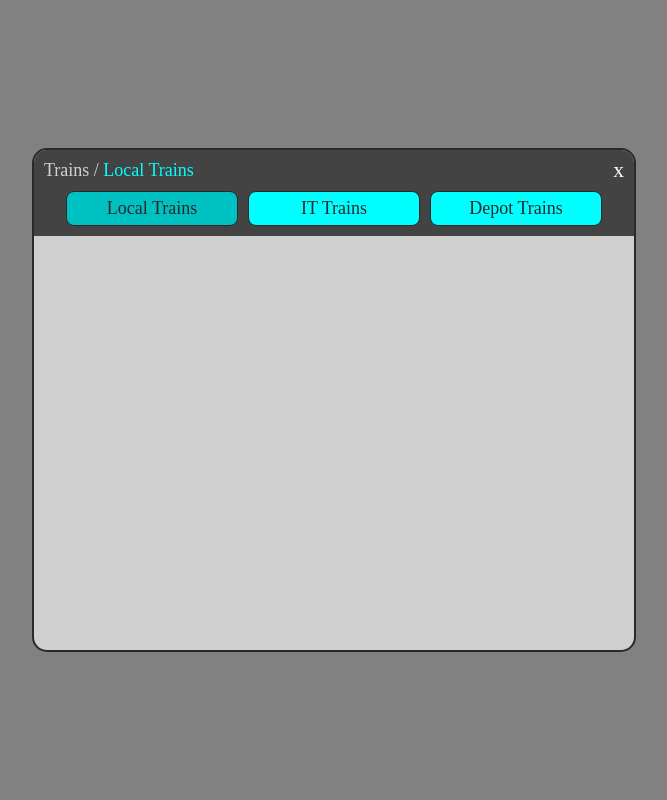
After one commit to gabi-tarifa/TrainStationEvolved, a Flask app: page /page/trains in a window 1280 px wide. The commit adds this page. Shown: the whole page, without its empty margins (306-973 px from the left). Run offline with Flask 3, Linux system fonts and the light colour scheme; the visitor is signed in with stand-in values (Sample User, id 1); data comes from the database, SQL or seed files in the repository.

Commit message:
FEAT add trains layout (incomplete)

```diff
--- a/TrainStationEvolved/app.py
+++ b/TrainStationEvolved/app.py
@@ -101,5 +101,11 @@ def login():
     else:
         return jsonify({"message":"Não foi possível encontrar o usuário"}), 401
 
+@app.route("/page/trains")
+def garage():
+    user_data = User.query.filter_by(id=current_user.id).first()
+
+    return render_template("trains.html", user=user_data)
+
 if __name__ == "__main__":
     app.run(debug=True)
--- a/TrainStationEvolved/models.py
+++ b/TrainStationEvolved/models.py
@@ -12,17 +12,18 @@ class User(db.Model, UserMixin):
     email = db.Column(db.String(50), nullable = False, unique=True)
     password = db.Column(db.String(255), nullable = False)
     level = db.Column(db.Integer, default = 1)
-    language = db.Column(db.String(4), nullable = False, default = "ptbr")
+    language = db.Column(db.String(4), nullable = False, default = "eng")
     gold = db.Column(db.Integer, nullable=False, default=0)
     mail = db.Column(db.Integer, nullable=False, default=1000)
     xp = db.Column(db.Integer, nullable=False, default=0)
     local_slots = db.Column(db.Integer, nullable=False, default=3) #local trains collect materials and from any destination and send to your station
     it_slots = db.Column(db.Integer, nullable=False, default=0) #IT (International Trains) are locked by default and in level 6
     depot_slots = db.Column(db.Integer, nullable=False, default=6) #depot trains don't do a shit, aside not using warehouse space
+    passengers = db.Column(db.Integer, nullable=False, default=0)
 
     def to_dict (self):
         return {
-            "id": self.id_usuario,
+            "id": self.id,
             "nickname": self.nickname,
             "email": self.email,
             "password": self.password,
--- /dev/null
+++ b/TrainStationEvolved/static/css/trains.css
@@ -0,0 +1,77 @@
+.darkBG {
+    position: fixed;
+    top: 0;
+    left: 0;
+
+    width: 100vw;
+    height: 100vh;
+
+    background-color: rgba(0, 0, 0, 0.493);
+    z-index: 2;
+
+    display: flex;
+    align-items: center;
+    justify-content: center;
+
+    color: rgb(209, 209, 209);
+    font-size: large;
+}
+#typeSlots{
+    color: aqua;
+}
+.divTrains {
+    background-color: #cfcfcf;
+    border: 2px solid #292929;
+    width: 600px;
+    height: 500px;
+    border-radius: 15px;
+    padding: 0;
+    overflow: hidden;
+}
+.optionSlots {
+    background-color: aqua;
+    color: #292929;
+    border: 1px solid #292929;
+    border-radius: 8px;
+    padding: 6px 10px;
+    width: 150px;
+    text-align: center;
+    cursor: pointer;
+}
+.optionSlots.active{
+    background-color: rgb(0, 193, 193)
+}
+.btnClose {
+    position: absolute;
+    top: 8px;
+    right: 10px;
+
+    cursor: pointer;
+    font-size: larger;
+    color: white;
+}
+.btnClose:hover {
+    color: red;
+}
+.header_train_slots {
+    position: relative;
+
+    background-color: rgb(67, 67, 67);
+    border-top-left-radius: 10px;
+    border-top-right-radius: 10px;
+    padding: 10px;
+
+    display: flex;
+    flex-direction: column;
+    gap: 10px;
+}
+.buttonOptions {
+    display: flex;
+    justify-content: center;
+    gap: 10px;
+}
+.headerTop {
+    display: flex;
+    justify-content: space-between;
+    align-items: center;
+}
--- a/TrainStationEvolved/templates/cadastro.html
+++ b/TrainStationEvolved/templates/cadastro.html
@@ -24,7 +24,7 @@
         </select>
         <br><span id="textoerro"></span><br>
         <div class="buttons">
-            <button onclick="window.history.back()">Back</button>
+            <button onclick="window.location.href('/welcome')">Back</button>
             <button id="btnCadastrar">Sign Up</button>
         </div>
     </div>
--- a/TrainStationEvolved/templates/hud/hud.html
+++ b/TrainStationEvolved/templates/hud/hud.html
@@ -10,7 +10,7 @@
 </div>
 <div class="level">
     1
-    <progress max="100" value="35"></progress>
+    <progress max="100" value="35" id="progressLevel"></progress>
 </div>
 
 <div class="options">
@@ -21,3 +21,4 @@
     <button id="btnContracts">Contracts</button>
     <!--<button id="btnGifts">Gifts</button>-->
 </div>
+<link rel="stylesheet" href="{{ url_for('static', filename='css/hud.css') }}">
--- a/TrainStationEvolved/templates/login.html
+++ b/TrainStationEvolved/templates/login.html
@@ -16,7 +16,7 @@
             <input type="password" id="getPass" placeholder="Senha: "><br><span id="textoerro"></span><br>
         </div>
         <div class="buttons">
-            <button onclick="window.history.back()">Back</button>
+            <button onclick="window.location.href('/welcome')">Back</button>
             <button id="btnLogin">Login</button>
         </div>
         <div class="divisor">OU</div>
--- /dev/null
+++ b/TrainStationEvolved/templates/page/trains.html
@@ -0,0 +1,18 @@
+<div class="darkBG">
+    <div class="divTrains">
+        <header class="header_train_slots">
+            <div class="headerTop">
+                <span class="headerTitle">
+                    Trains / <span id="typeSlots">Local Trains</span>
+                </span>
+            </div>
+            <div class="buttonOptions">
+                <div class="optionSlots active" id="btn_local_slots">Local Trains</div>
+                <div class="optionSlots" id="btn_it_slots">IT Trains</div>
+                <div class="optionSlots" id="btn_depot_slots">Depot Trains</div>
+            </div>
+            <span class="btnClose" id="btnClose">x</span>
+        </header>
+    </div>
+</div>
+<link rel="stylesheet" href="{{ url_for('static', filename='css/trains.css') }}">
```
Also changed, not shown: TrainStationEvolved/static/css/hud.css (+12 -1 lines), TrainStationEvolved/static/js/hud.js (added, +11 -0 lines), TrainStationEvolved/templates/game.html (+9 -1 lines).
